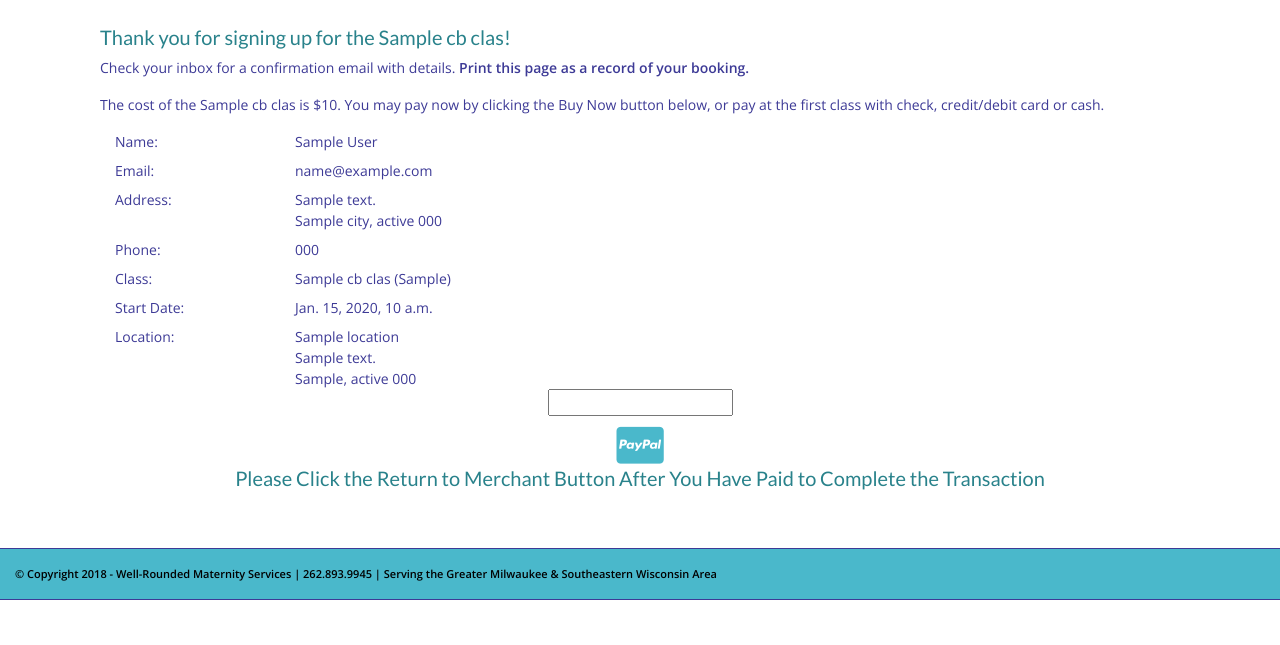
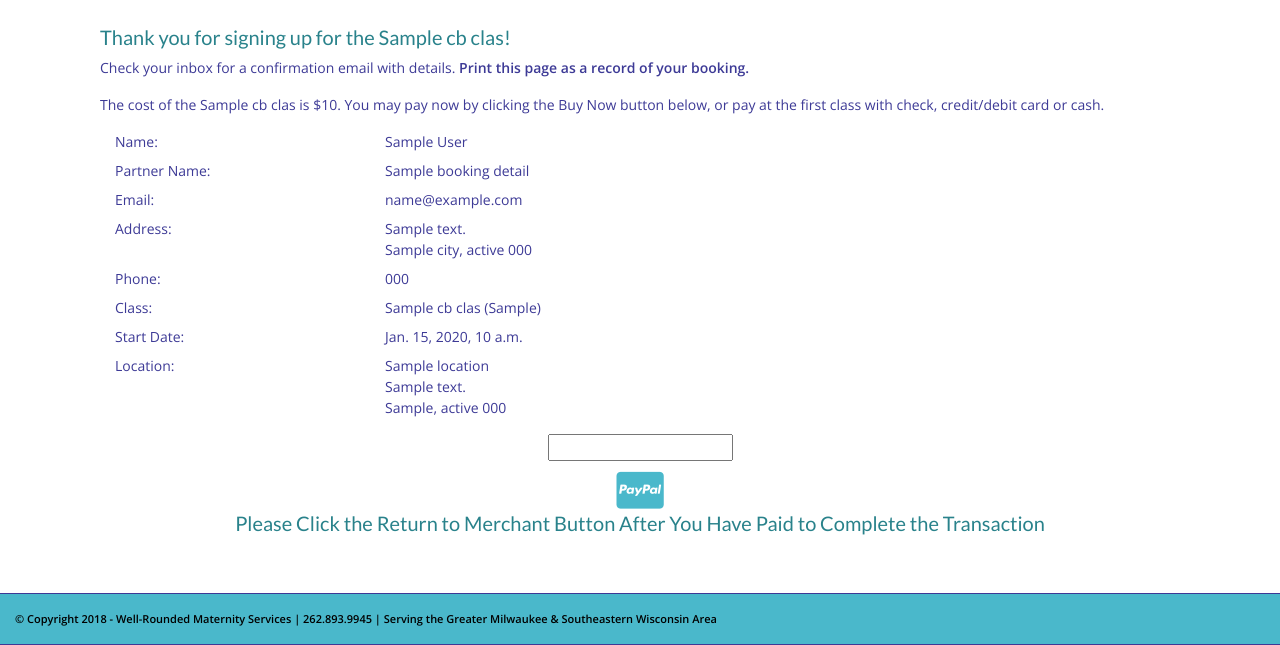
Before and after one commit to BrianC68/wr_maternity, a Django app: template childbirth_classes/templates/childbirth_classes_booking_success.html in a window 1280 px wide. Shown: the part 163-808 px from the top of the page. Before the commit the page ends 763 px from the top, so only its background shows below. Run offline with Django 3.2, Linux system fonts and the light colour scheme; the template is opened without the code that fills it: most values are stand-ins (such as "Sample title", 1, 10 or a date in 2020); form fields are guessed from the names that the template uses; some libraries are stand-ins or nearby versions.

Commit message:
Add Partner to CB Class Booking

```diff
--- a/childbirth_classes/forms.py
+++ b/childbirth_classes/forms.py
@@ -12,5 +12,6 @@ class ChildbirthClassBookingForm(forms.ModelForm):
         labels = {
             'first_name': 'First Name',
             'last_name': 'Last Name',
+            'partner_name': 'Partner Name',
             'postal_code': 'Postal Code',
         }
--- a/childbirth_classes/models.py
+++ b/childbirth_classes/models.py
@@ -50,6 +50,7 @@ class ChildbirthClassBooking(models.Model):
     # Model fields
     first_name = models.CharField(max_length=100)
     last_name = models.CharField(max_length=100)
+    partner_name = models.CharField(max_length=100, null=True, blank=True)
     email = models.EmailField()
     address = models.CharField(max_length=150)
     city = models.CharField(max_length=50)
--- a/childbirth_classes/templates/childbirth_classes_booking_success.html
+++ b/childbirth_classes/templates/childbirth_classes_booking_success.html
@@ -11,87 +11,87 @@
         You may pay now by clicking the Buy Now button below, or pay at the first class with check, credit/debit card or cash.</p>
     <div class="container body-p">
         <div class="row mb-2">
-            <div class="col-sm-2">
+            <div class="col-sm-3">
                 Name:
             </div>
-            <div class="col-sm-10">
+            <div class="col-sm-9">
                 {{ booking_detail.first_name }} {{ booking_detail.last_name }}
             </div>
         </div>
         <div class="row mb-2">
-            <div class="col-sm-2">
+            <div class="col-sm-3">
+                Partner Name:
+            </div>
+            <div class="col-sm-9">
+                {{ booking_detail.partner_name }}
+            </div>
+        </div>
+        <div class="row mb-2">
+            <div class="col-sm-3">
                 Email:
             </div>
-            <div class="col-sm-10">
+            <div class="col-sm-9">
                 {{ booking_detail.email }}
             </div>
         </div>
         <div class="row mb-2">
-            <div class="col-sm-2">
+            <div class="col-sm-3">
                 Address:
             </div>
-            <div class="col-sm-10">
+            <div class="col-sm-9">
                 {{ booking_detail.address }}<br />
                 {{ booking_detail.city }}, {{ booking_detail.state }} {{ booking_detail.postal_code }}
             </div>
         </div>
         <div class="row mb-2">
-            <div class="col-sm-2">
+            <div class="col-sm-3">
                 Phone:
             </div>
-            <div class="col-sm-10">
+            <div class="col-sm-9">
                 {{ booking_detail.phone }}
             </div>
         </div>
         <div class="row mb-2">
-            <div class="col-sm-2">
+            <div class="col-sm-3">
                 Class:
             </div>
-            <div class="col-sm-10">
+            <div class="col-sm-9">
                 {{ booking_detail.cb_class.title }} ({{ booking_detail.cb_class.get_class_type_display }})
             </div>
         </div>
         <div class="row mb-2">
-            <div class="col-sm-2">
+            <div class="col-sm-3">
                 Start Date:
             </div>
-            <div class="col-sm-10">
+            <div class="col-sm-9">
                 {{ booking_detail.cb_class.start_date }}
             </div>
         </div>
         <div class="row">
-            <div class="col-sm-2">
+            <div class="col-sm-3">
                 Location:
             </div>
-            <div class="col-sm-10">
+            <div class="col-sm-9">
                 {{ booking_detail.cb_class.location.location_name }}
             </div>
         </div>
         <div class="row">
-            <div class="col-sm-2">
+            <div class="col-sm-3">
                 <!-- Blank for spacing -->
             </div>
-            <div class="col-sm-10">
+            <div class="col-sm-9">
                 {{ booking_detail.cb_class.location.location_address }}
             </div>
         </div>
         <div class="row">
-            <div class="col-sm-2">
+            <div class="col-sm-3">
                 <!-- Blank for spacing -->
             </div>
-            <div class="col-sm-10">
+            <div class="col-sm-9">
                 {{ booking_detail.cb_class.location.location_city }}, {{ booking_detail.cb_class.location.location_state }}  {{ booking_detail.cb_class.location.location_zip }}
             </div>
         </div>
-        <!-- <div class="row mt-3 mb-2">
-            <div class="col-sm-2">
-                Mail Check To:
-            </div>
-            <div class="col-sm-10">
-                Well-Rounded Maternity<br />123 Any Street<br />Mequon, WI 53013
-            </div>
-        </div> -->
-        <div class="row">
+        <div class="row mt-3 mb-2">
             <div class="col text-center">
                 {{ form.render }}
             </div>
--- a/childbirth_classes/views.py
+++ b/childbirth_classes/views.py
@@ -71,8 +71,8 @@ class CreateChildbirthClassBooking(CreateView):
         {email}\n \
         {phone}\n \
         Class: {cb_class.title}\n \
-        Starting: {cb_class.start_date}\n\n \
-        Login in for details: https://www.well-roundedmaternity.com/admin/childbirth_classes/childbirthclassbooking/"
+        Starting: {cb_class.start_date}\n\n"
+        message += "Login in for details: https://www.well-roundedmaternity.com/admin/childbirth_classes/childbirthclassbooking/"
 
         message2 = f"Thank you for signing up for a class with Well-Rounded Maternity! Details are below.\n\n \
         {name}\n \
@@ -85,6 +85,7 @@ class CreateChildbirthClassBooking(CreateView):
         {cb_class.location.location_name}\n \
         {cb_class.location.location_address}\n \
         {cb_class.location.location_city}, {cb_class.location.location_state} {cb_class.location.location_zip}\n\n"
+        message2 += "You will receive a reminder email two weeks prior to class with further details and instructions.\n\n"
         message2 += "If you have any questions, please contact Coral Slavin @ 262-893-9945. We look forward to seeing you in class!\n\n\nWell-Rounded Maternity"
 
         to_email = User.objects.get(id=2).email
```
Also changed, not shown: childbirth_classes/migrations/0006_childbirthclassbooking_partner_name.py (added).
